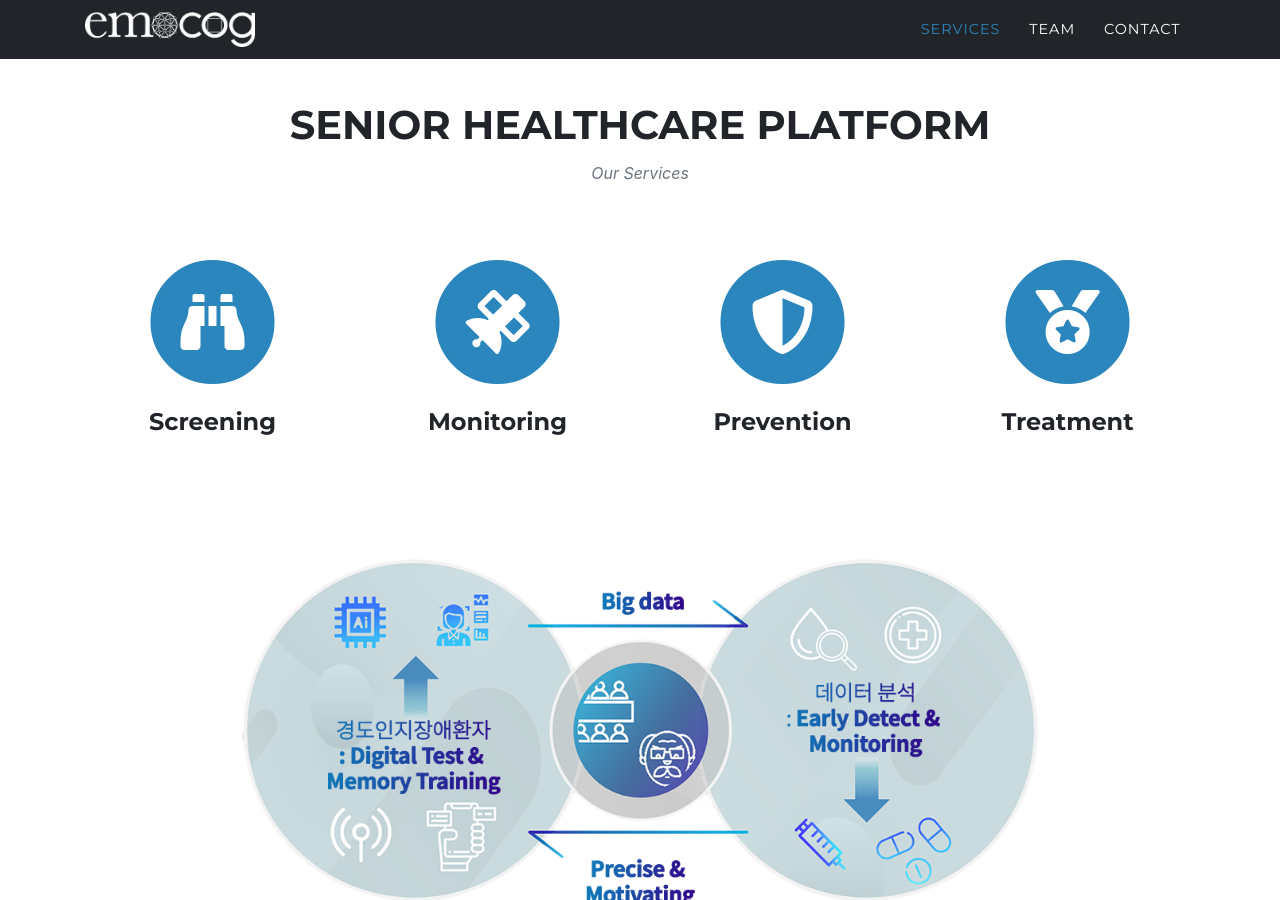
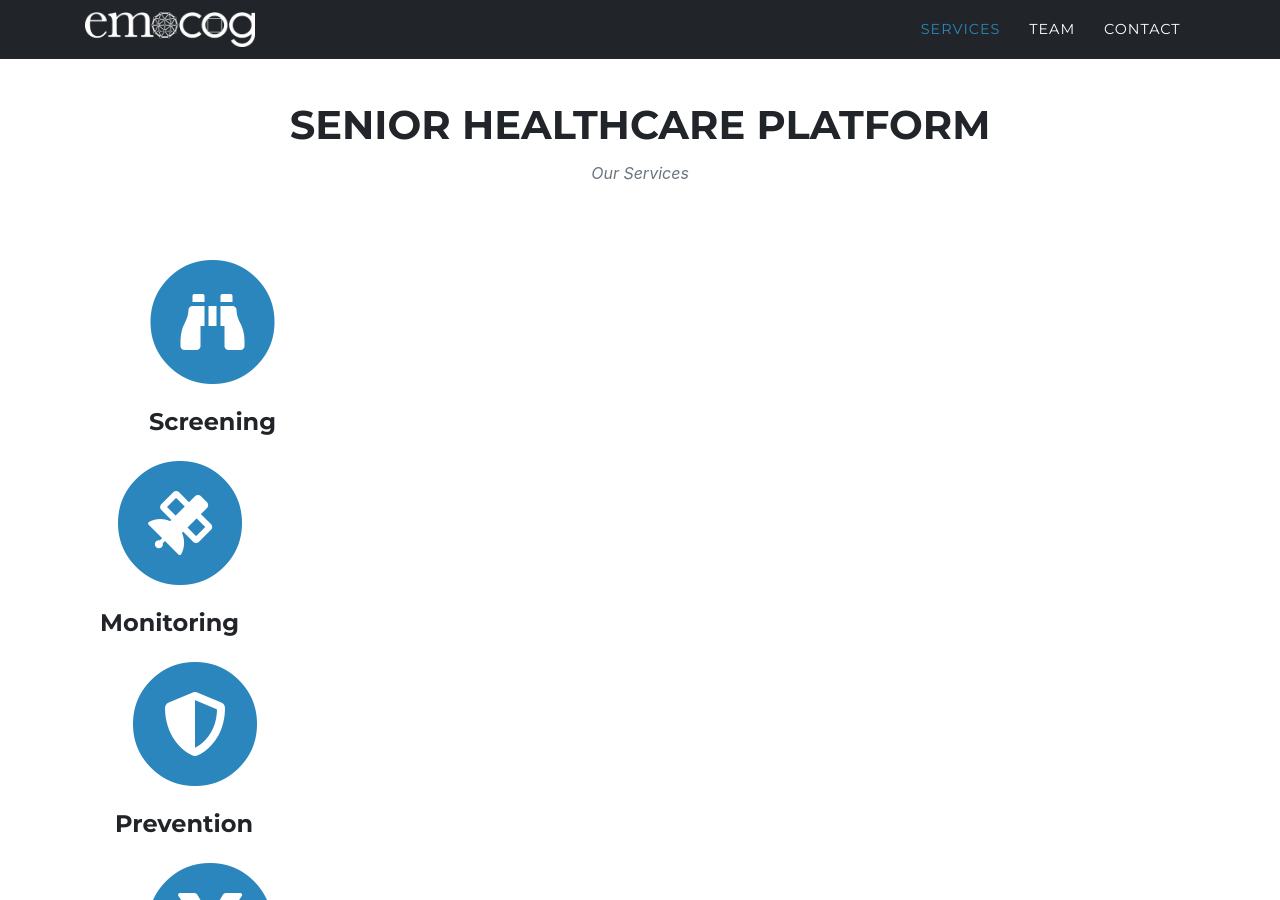
Before and after one commit to emocog/emocog.github.io, a Jekyll site: the page built from index.md, in a window 1280 px wide and 900 px high, scrolled down 775 px. Built offline with Jekyll 4.4.1, drawn with Linux system fonts in a browser that asks for light colours; some web fonts are replaced.

Commit message:
Update services.html

```diff
--- a/_includes/services.html
+++ b/_includes/services.html
@@ -21,15 +21,15 @@
           </span>
           <h4 class="service-heading">{{ service.title | markdownify }}</h4>
           {% if service.desc %}<div class="text-muted">{{ service.desc | markdownify }}</div>{% endif %}
-        </div>
           {% endfor %}
+	 </div>
       </div>
 
       <div class="row">
-        <div class="col-lg-12 text-center">
+        <div class="visible-lg">
           <hr style="height:50pt; visibility:hidden;" />
           <img src= "\assets\img\service\system1000.png" style="max-height:400px">
-          <hr style="height:30pt; visibility:hidden;" />
+          <hr style="height:30pt; visibility:hidden;" />      </div>
         </div>
       </div>
 
```
